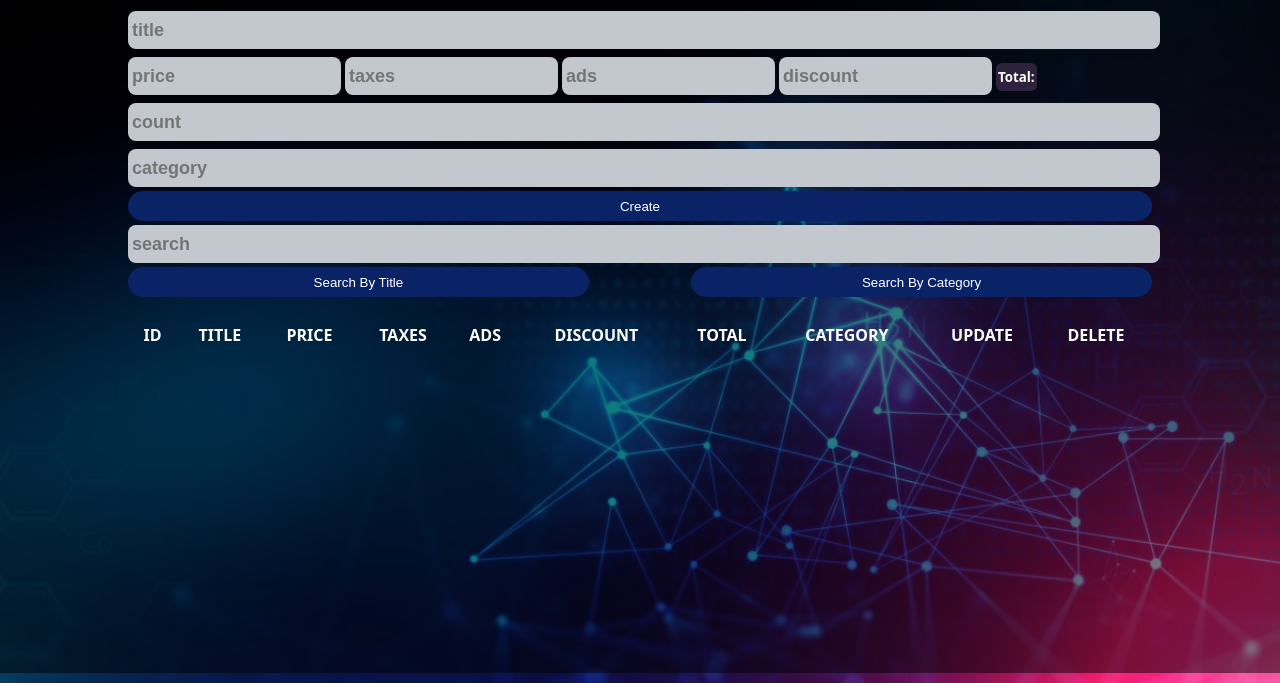
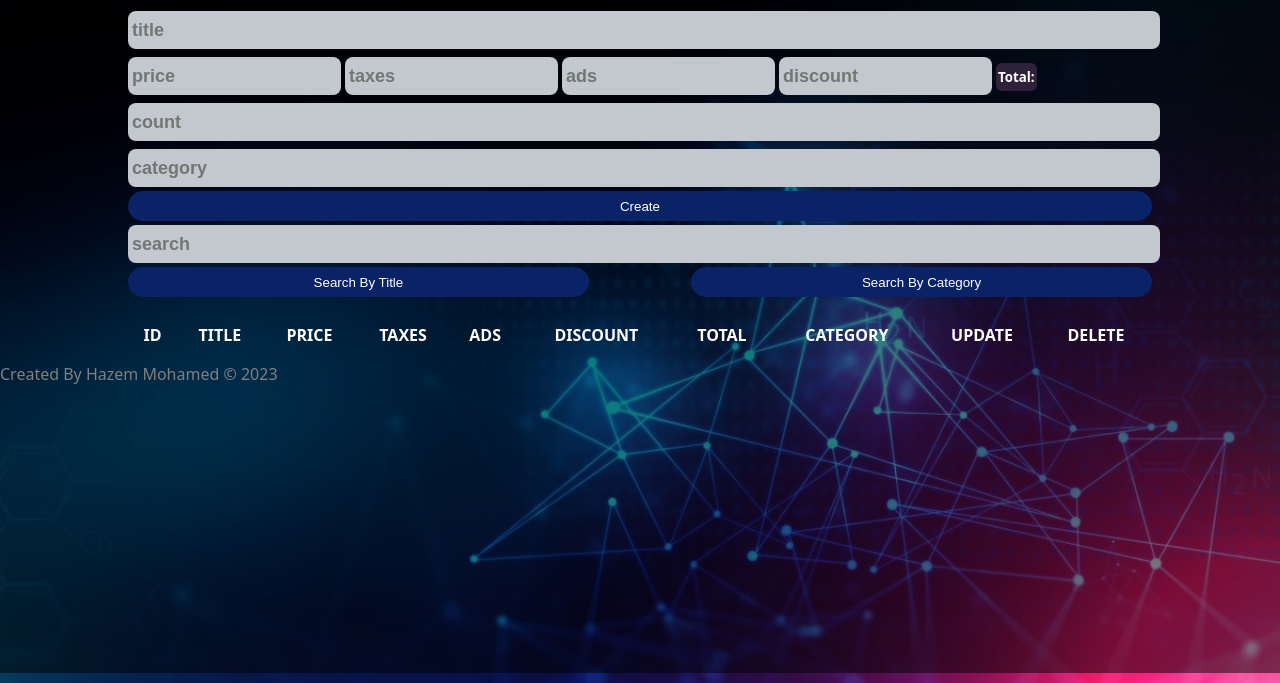
Before and after one commit to hazem019/CRUD-PRODUCT-MANAGEMENT-SYSTEM, a plain HTML site: page index.html in a window 1280 px wide. Shown: the part 127-810 px from the top of the page. Drawn offline with nearby package versions, Linux system fonts and the light colour scheme.

Commit message:
Update index.html

```diff
--- a/index.html
+++ b/index.html
@@ -75,7 +75,9 @@
 <!-- End Crud -->
 
 
-
+<footer>
+    Created By Hazem Mohamed &copy; 2023
+</footer>
 
 
 <script type="module" src="https://unpkg.com/ionicons@7.1.0/dist/ionicons/ionicons.esm.js"></script>
```
